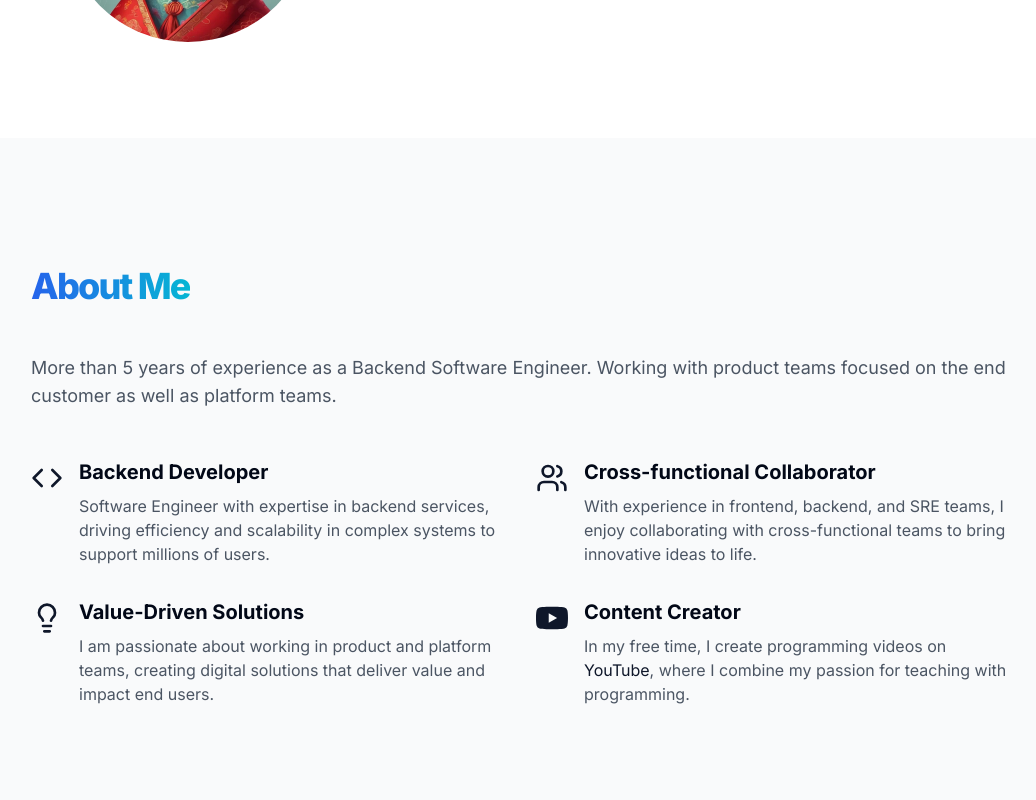
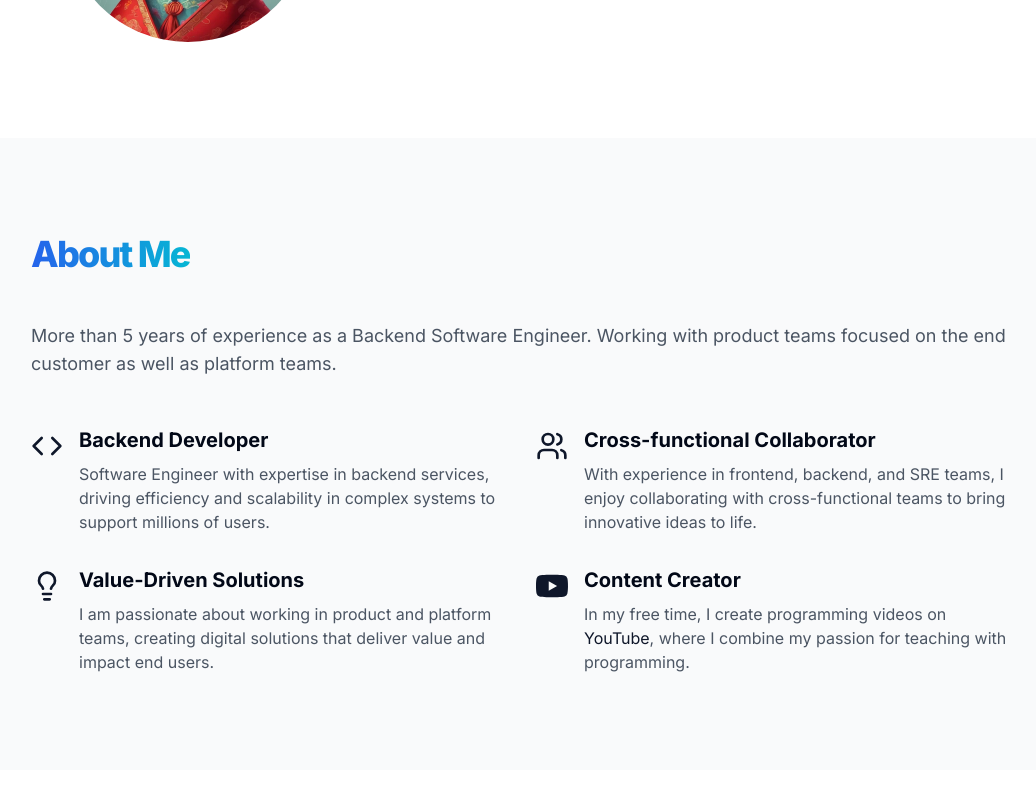
Before and after one commit to AlbertHernandez/alberthernandez.dev, a Next.js app: page / in a window 1280 px wide. Shown: the part 400-1200 px from the top of the page, without its empty margins (120-1156 px from the left). Built offline with nearby package versions, Linux system fonts and the light colour scheme.

Commit message:
v25
Signed-off-by: Albert Hernandez <alberthernandezdev@gmail.com>

```diff
--- a/src/app/page.tsx
+++ b/src/app/page.tsx
@@ -302,7 +302,7 @@ export default function Portfolio() {
 
         <section
           id="about-me"
-          className="py-12 md:py-24 lg:py-32 bg-gray-50 dark:bg-gray-800"
+          className="py-12 md:py-24 lg:py-24 bg-gray-50 dark:bg-gray-800"
         >
           <div className="container mx-auto max-w-[1042px]">
             <h2 className="text-3xl font-extrabold leading-tight tracking-tighter md:text-4xl mb-12 text-left">
```
